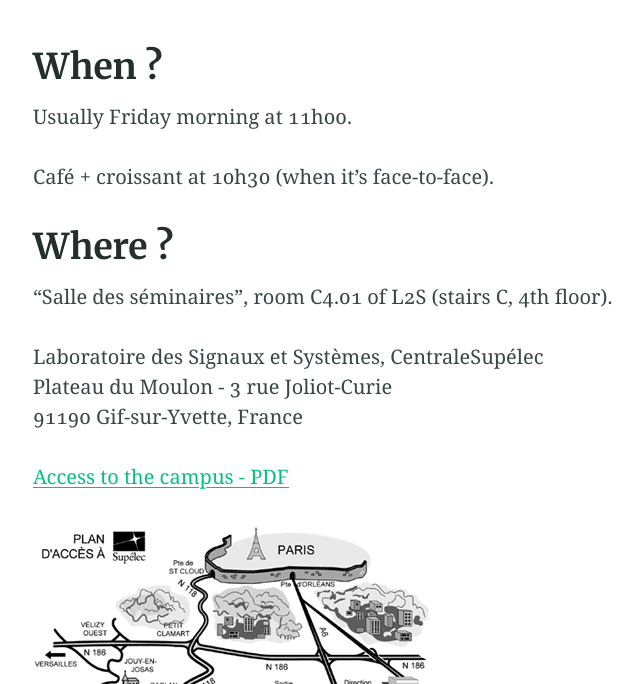
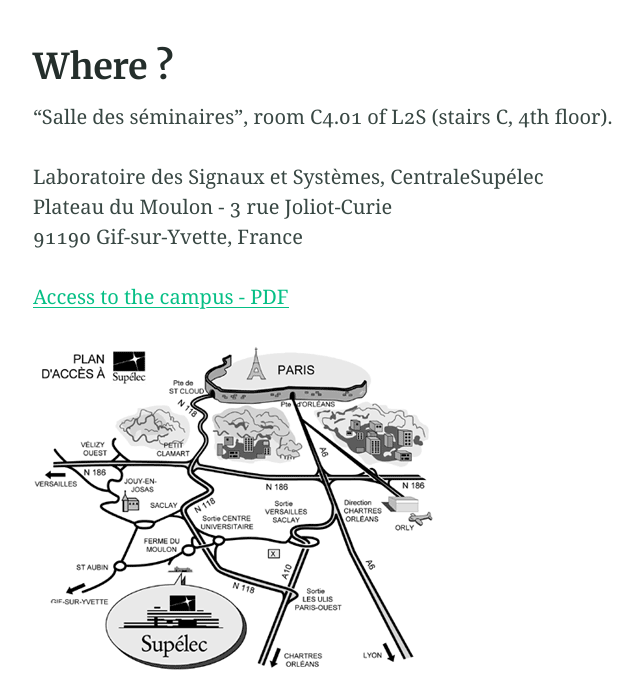
Before and after one commit to s3-seminar/s3-seminar.github.io, a Jekyll site: the page built from coming.md, in a window 1280 px wide and 900 px high, scrolled down 199 px, cut to the strip 216-900 px from the top of the window. Shown: the whole strip, without its empty margins (250-893 px from the left). Built offline with Jekyll 4.4.1, drawn with Linux system fonts in a browser that asks for light colours; some of the changed text lies outside the part shown.

Commit message:
Next try

```diff
--- a/coming.md
+++ b/coming.md
@@ -1,12 +1,6 @@
 ---
 feature_image: "https://source.unsplash.com/AFB6S2kibuk"
 ---
-
-## When ?
-
-Usually Friday morning at 11h00.
-
-Café + croissant at 10h30 (when it's face-to-face).
 
 ## Where ?
 
```
Also changed, not shown: other parts of coming.md (+6 -0 lines).
